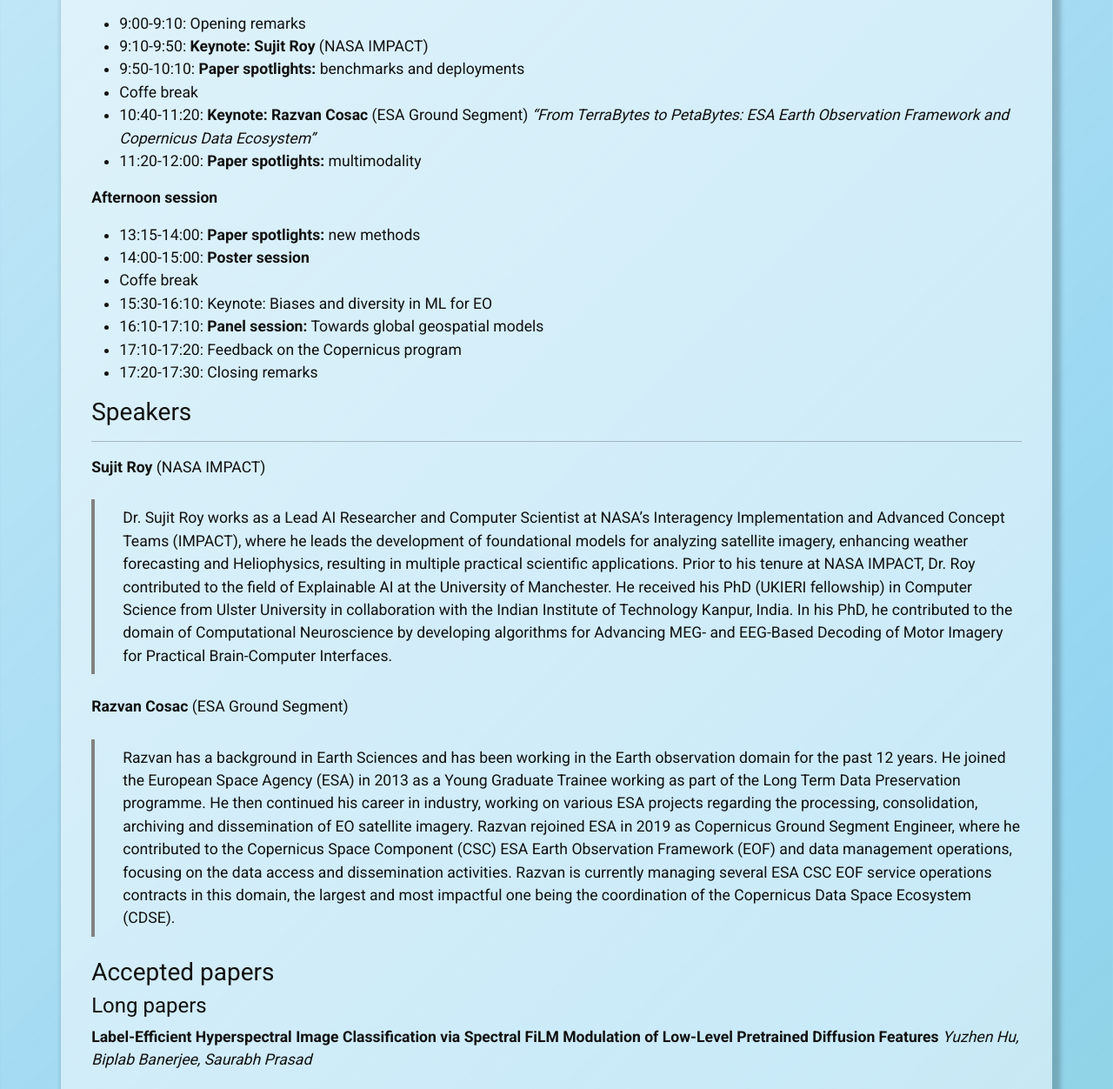
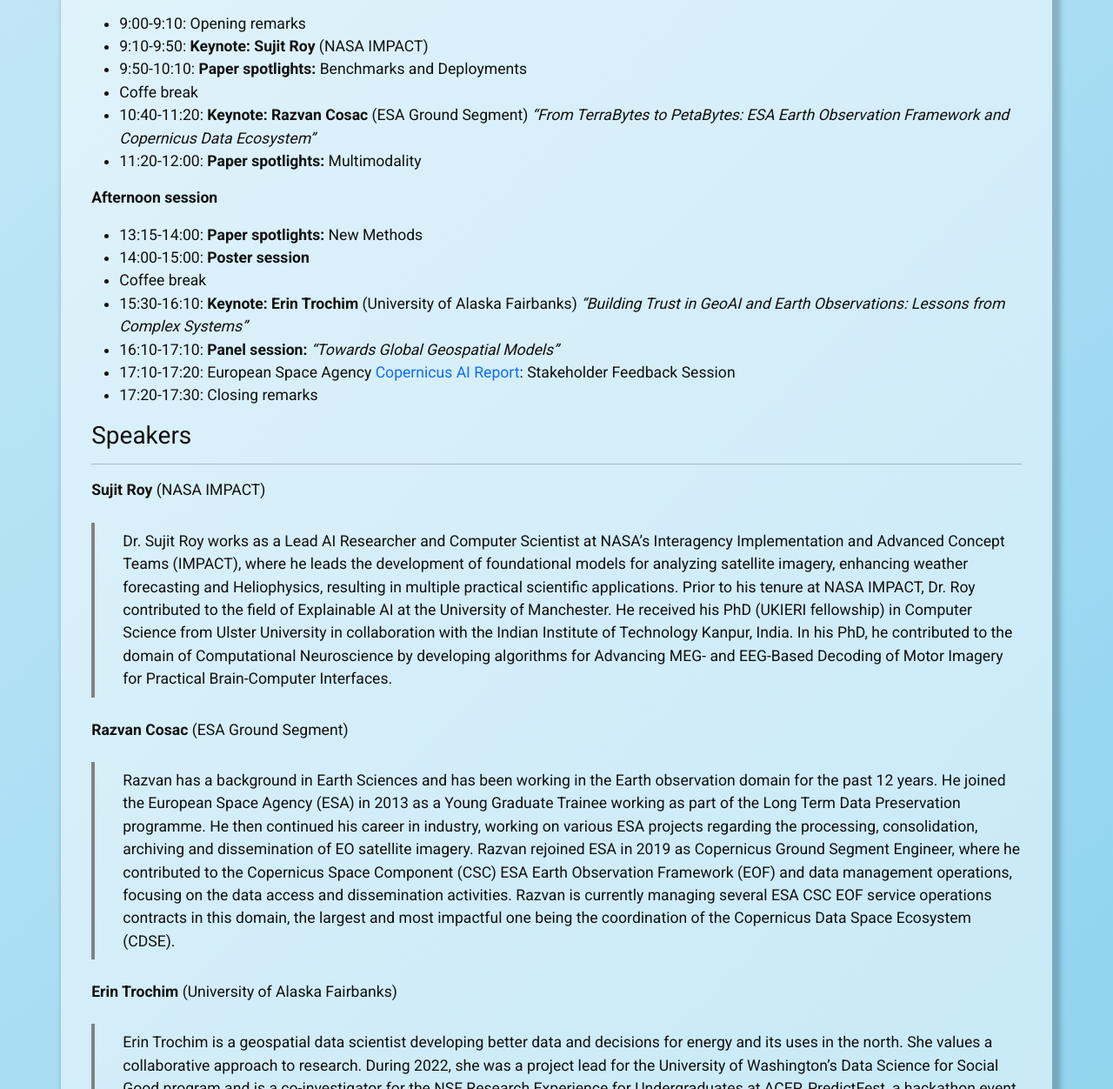
Before and after one commit to TerraBytes-Workshop/terrabytes-workshop.github.io, a Jekyll site: the page built from index.md, in a window 1280 px wide and 1400 px high, scrolled down 2623 px, cut to the strip 0-1252 px from the top of the window. Shown: the whole strip at 87% size. Built offline with Jekyll 4.4.1, drawn with Linux system fonts in a browser that asks for light colours; nearby versions of some CDN libraries; some of the changed text lies outside the part shown.

Commit message:
Speaker update and minor fixes

```diff
--- a/index.md
+++ b/index.md
@@ -85,19 +85,19 @@ It is expected that at least one author of each accepted paper will register for
 
 * 9:00-9:10: Opening remarks
 * 9:10-9:50: **Keynote: Sujit Roy** (NASA IMPACT)
-* 9:50-10:10: **Paper spotlights:** benchmarks and deployments
+* 9:50-10:10: **Paper spotlights:** Benchmarks and Deployments
 * Coffe break
 * 10:40-11:20: **Keynote: Razvan Cosac** (ESA Ground Segment) *"From TerraBytes to PetaBytes: ESA Earth Observation Framework and Copernicus Data Ecosystem"*
-* 11:20-12:00: **Paper spotlights:** multimodality
+* 11:20-12:00: **Paper spotlights:** Multimodality
 
 **Afternoon session**
 
-* 13:15-14:00: **Paper spotlights:** new methods
+* 13:15-14:00: **Paper spotlights:** New Methods
 * 14:00-15:00: **Poster session**
-* Coffe break
-* 15:30-16:10: Keynote: Biases and diversity in ML for EO
-* 16:10-17:10: **Panel session:** Towards global geospatial models
-* 17:10-17:20: Feedback on the Copernicus program
+* Coffee break
+* 15:30-16:10: **Keynote: Erin Trochim** (University of Alaska Fairbanks) *"Building Trust in GeoAI and Earth Observations: Lessons from Complex Systems"*
+* 16:10-17:10: **Panel session:** *"Towards Global Geospatial Models"*
+* 17:10-17:20: European Space Agency [Copernicus AI Report](https://asterisk.coop/project-pages/project-copernicus-report.html): Stakeholder Feedback Session
 * 17:20-17:30: Closing remarks
 
 <h3 id="speakers">Speakers</h3>
@@ -108,6 +108,9 @@ It is expected that at least one author of each accepted paper will register for
 
 **Razvan Cosac** (ESA Ground Segment)
 > Razvan has a background in Earth Sciences and has been working in the Earth observation domain for the past 12 years. He joined the European Space Agency (ESA) in 2013 as a Young Graduate Trainee working as part of the Long Term Data Preservation programme. He then continued his career in industry, working on various ESA projects regarding the processing, consolidation, archiving and dissemination of EO satellite imagery. Razvan rejoined ESA in 2019 as Copernicus Ground Segment Engineer, where he contributed to the Copernicus Space Component (CSC) ESA Earth Observation Framework (EOF) and data management operations, focusing on the data access and dissemination activities. Razvan is currently managing several ESA CSC EOF service operations contracts in this domain, the largest and most impactful one being the coordination of the Copernicus Data Space Ecosystem (CDSE).
+
+**Erin Trochim** (University of Alaska Fairbanks)
+> Erin Trochim is a geospatial data scientist developing better data and decisions for energy and its uses in the north. She values a collaborative approach to research. During 2022, she was a project lead for the University of Washington’s Data Science for Social Good program and is a co-investigator for the NSF Research Experience for Undergraduates at ACEP. PredictFest, a hackathon event founded by Trochim, was most recently supported by NSF’s Navigating the New Arctic initiative. She was an inaugural Google Cloud Research Innovator in 2021. Trochim earned a Ph.D. in remote sensing and hydrology from UAF, supported by a NASA Earth and Space Science graduate fellowship. Her postdoctoral experience included producing permafrost information for policy application through the NSF SEARCH program with the Alaska Climate Adaptation Science Center. Present energy-related projects include the Railbelt Decarbonization study, the Arctic Energy Atlas, and creating environmental data for marine and hydrokinetic applications. Trochim is from Whitehorse, Yukon, Canada. Winter is her favorite season; her huskies keep her active with skijoring long distances, which helps during masters ski club training.
 
 <h3 id="papers">Accepted papers</h3>
 
```
